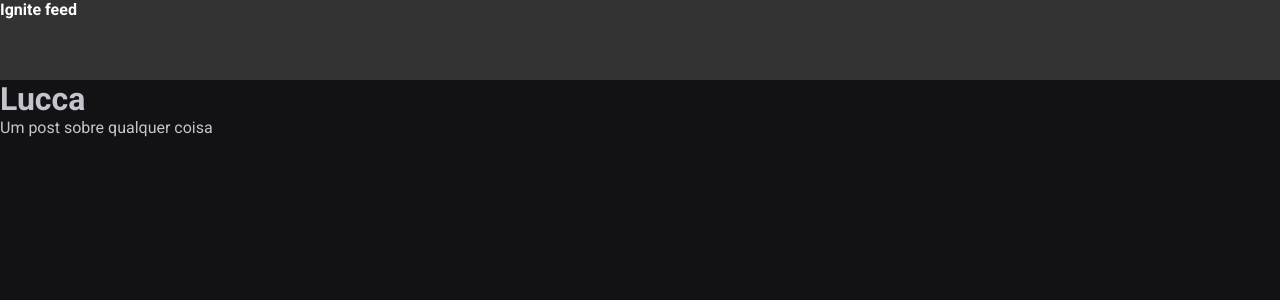
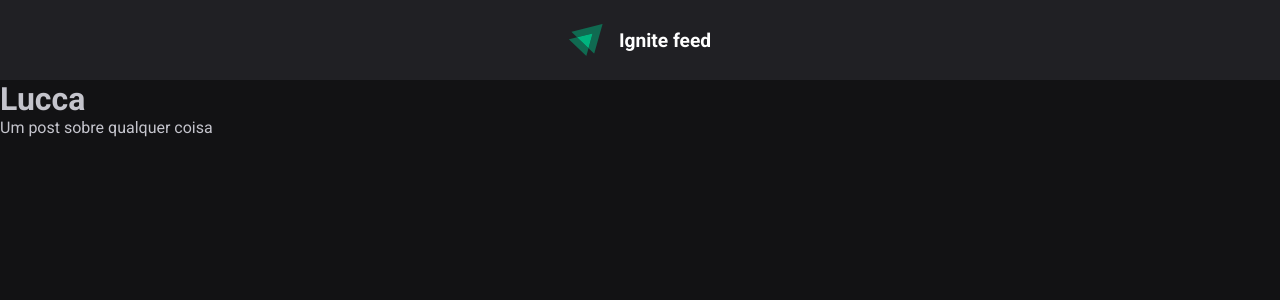
Before and after one commit to LuccaMancusi/01-fundamentos-reactjs, a React (Vite) app: page / in a window 1280 px wide. Shown: the top 300 px of the page. Built offline with nearby package versions, Linux system fonts and the light colour scheme.

Commit message:
header finalizado

```diff
--- a/src/components/Header.jsx
+++ b/src/components/Header.jsx
@@ -1,10 +1,12 @@
 import styles from "./Header.module.css";
+import igniteLogo from "../assets/ignite-logo.svg";
 
 export function Header() {
   return (
     <>
       <header className={styles.header}>
-        <strong>Ignite feed</strong>
+        <img src={igniteLogo} alt="Logo do ignite - rocketseat" />
+        <span>Ignite feed</span>
       </header>
     </>
   );
--- a/src/components/Header.module.css
+++ b/src/components/Header.module.css
@@ -1,5 +1,18 @@
 .header {
-  background: #333;
+  background: var(--gray-800);
+  display: flex;
+  justify-content: center;
+  align-items: center;
   height: 80px;
   color: white;
+  gap: 1rem;
 }
+
+.header img {
+  height: 2rem;
+}
+
+.header span {
+  font-weight: bold;
+  font-size: 1.2rem;
+}
```
Also changed, not shown: src/assets/ignite-logo.svg (added).
